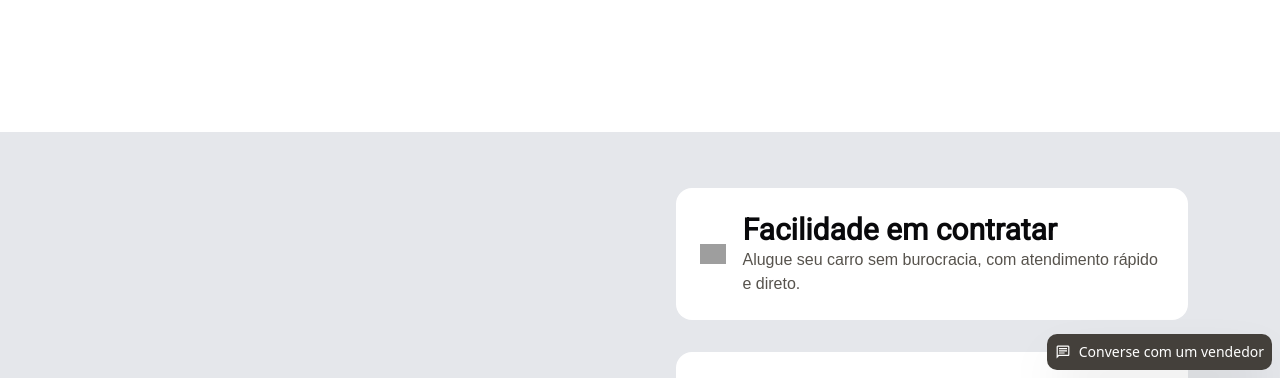
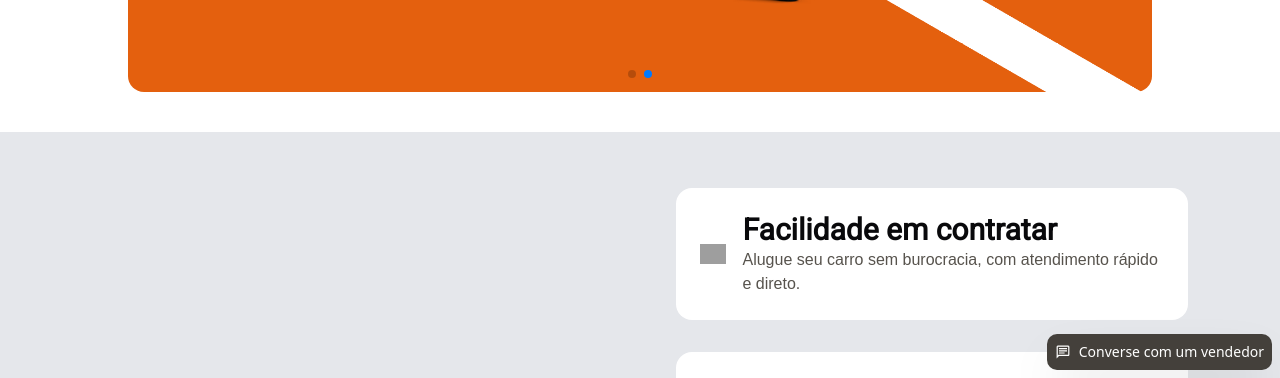
Before and after one commit to eumartins7/locacao_veiculos_nextJS, a Next.js app: page / in a window 1280 px wide. Shown: the part 418-796 px from the top of the page. Built offline with nearby package versions, Linux system fonts and the light colour scheme; grey boxes are pictures that could not be loaded; a web font is replaced by a local one.

Commit message:
pasta criada para alocar logica do swiper banner

```diff
--- /dev/null
+++ b/src/components/home/section-carousel/banner/banner.tsx
@@ -0,0 +1,74 @@
+"use client";
+
+import { Swiper, SwiperSlide } from "swiper/react";
+import {
+  EffectCoverflow,
+  Autoplay,
+  Pagination,
+  Navigation,
+} from "swiper/modules";
+
+import "swiper/css";
+import "swiper/css/effect-coverflow";
+import "swiper/css/navigation";
+import "swiper/css/pagination";
+
+export function Banner() {
+  const slides = [
+    {
+      id: "1",
+      geral: "/carousel/banner-geral.png",
+      desktop1280: "/carousel/banner-1280.png",
+      alt: "banner 1",
+    },
+    {
+      id: "2",
+      geral: "/carousel/banner-geral-2.png",
+      desktop1280: "/carousel/banner-1280-2.png",
+      alt: "banner 2",
+    },
+  ];
+
+  return (
+    <Swiper
+      modules={[EffectCoverflow, Pagination, Navigation, Autoplay]}
+      slidesPerView={1}
+      effect="coverflow"
+      coverflowEffect={{
+        rotate: 30,
+        stretch: 0,
+        depth: 100,
+        modifier: 1,
+        slideShadows: false,
+      }}
+      loop
+      autoplay={{ delay: 4000, disableOnInteraction: false }}
+      speed={1200}
+      breakpoints={{
+        0: {
+          navigation: false, //mobile
+        },
+      }}
+      pagination={{ clickable: true }}
+      navigation
+      className="!h-full"
+    >
+      {slides.map((item) => (
+        <SwiperSlide key={item.id} className="h-full">
+          <picture className="block h-full w-full">
+            <source
+              media="(min-width: 1280px) and (max-height: 800px)"
+              srcSet={item.desktop1280}
+            />
+
+            <img
+              src={item.geral}
+              alt={item.alt}
+              className="h-full w-full obejct-cover"
+            />
+          </picture>
+        </SwiperSlide>
+      ))}
+    </Swiper>
+  );
+}
```
